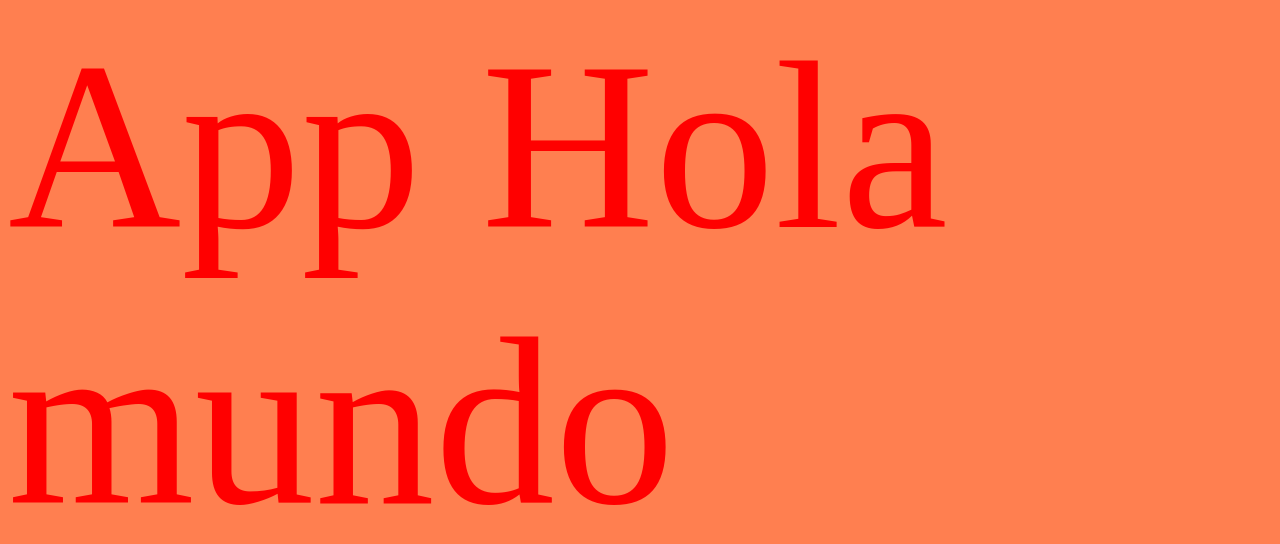
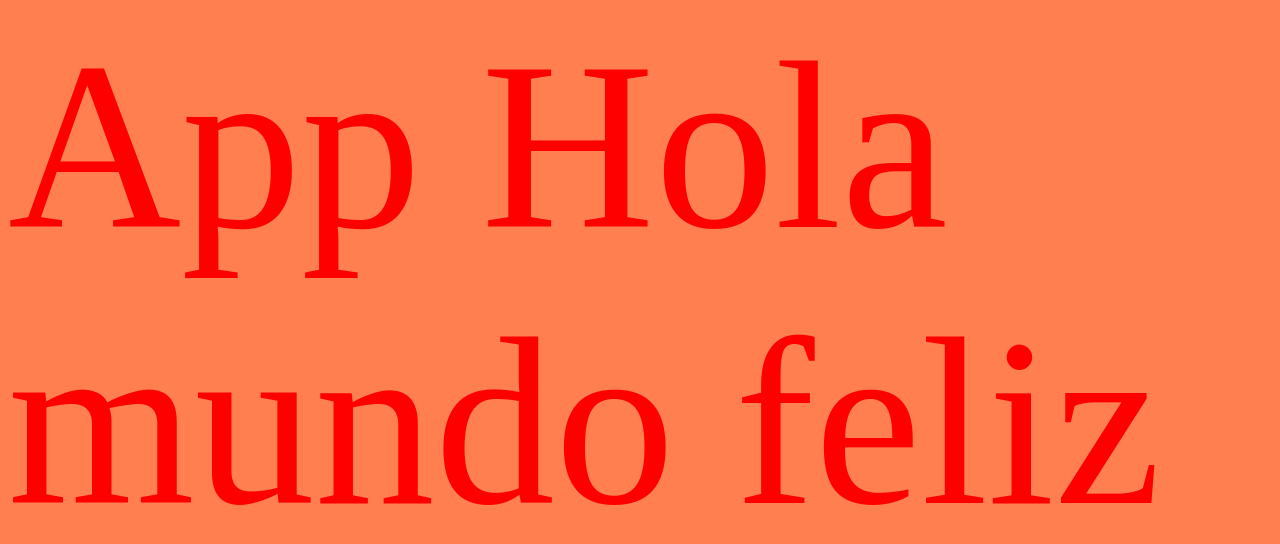
Before and after one commit to thhomasgt99/platzi-Conf-Merch, a React app: page / in a window 1280 px wide. Shown: the top 544 px of the page. Built offline with nearby package versions, Linux system fonts and the light colour scheme.

Commit message:
segundo commit | prueba

```diff
--- a/src/components/App.jsx
+++ b/src/components/App.jsx
@@ -4,7 +4,7 @@ import React from 'react';
 import '../styles/components/styles.scss';
 
 function App() {
-  return <div>App Hola mundo</div>;
+  return <div>App Hola mundo feliz</div>;
 }
 
 export default App;
```
